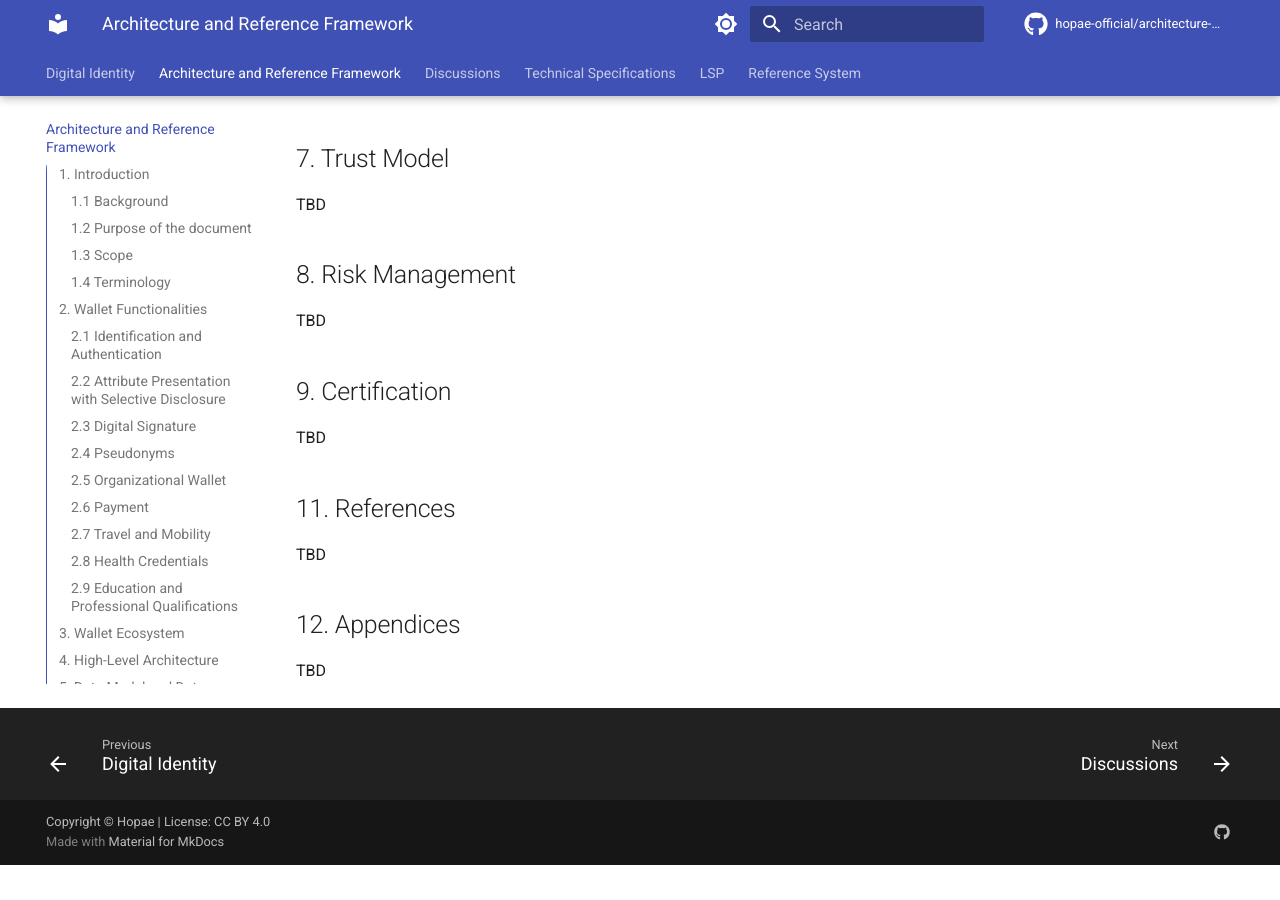
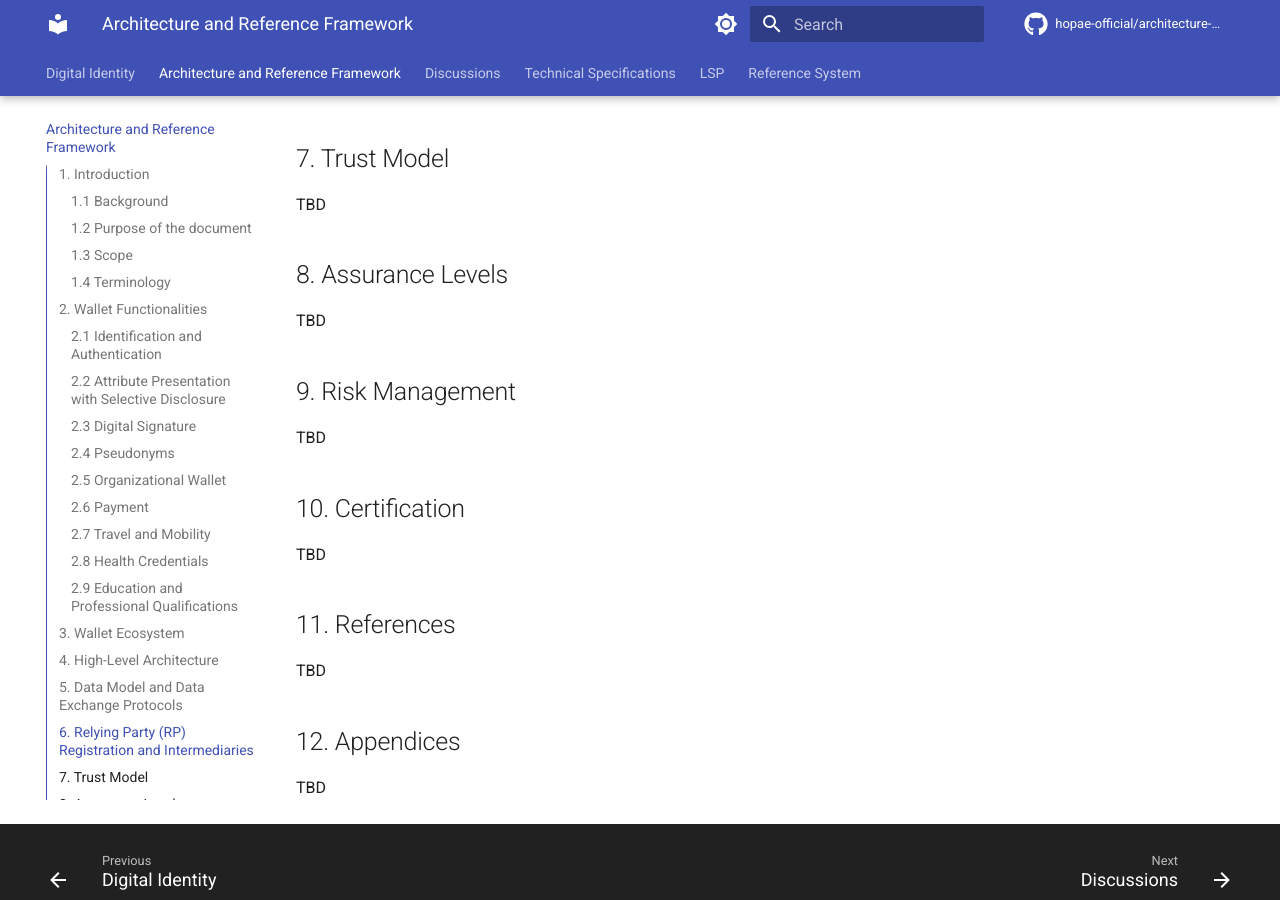
Before and after one commit to hopae-official/architecture-and-reference-framework, an MkDocs documentation site: the page built from docs/arf.md, in a window 1280 px wide and 900 px high, scrolled down 3496 px. Built offline with MkDocs 1.6.1 and Material for MkDocs 9.7.7, drawn with Linux system fonts in a browser that asks for light colours; comment, search, counter and statistics services are not loaded; the version menu is left out; before the commit the page ends 4361 px from its top, so only the background shows below that.

Commit message:
doc: add Assurance Levels title

```diff
--- a/docs/arf.md
+++ b/docs/arf.md
@@ -104,11 +104,15 @@ TBD
 
 TBD
 
-## 8. Risk Management
+## 8. Assurance Levels
 
 TBD
 
-## 9. Certification
+## 9. Risk Management
+
+TBD
+
+## 10. Certification
 
 TBD
 
```
